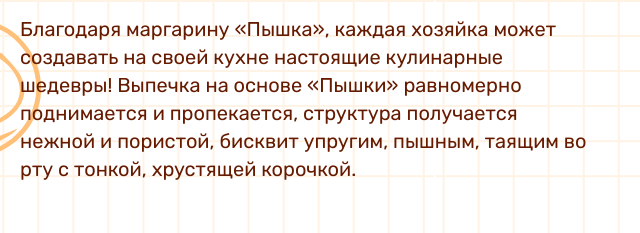
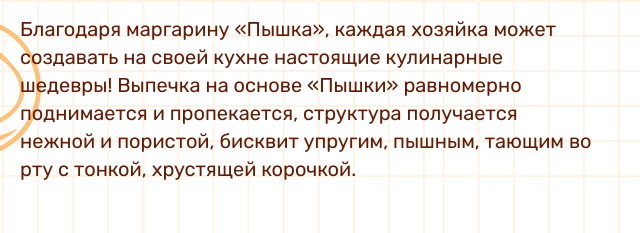
Before and after one commit to Nkr244/donut, a plain HTML site: page lush-quality.html in a window 1280 px wide. Shown: the part 1330-1563 px from the top of the page, 0-640 px from the left. Drawn offline with Linux system fonts and the light colour scheme; a web font is replaced by a local one.

```diff
--- a/lush-quality.html
+++ b/lush-quality.html
@@ -185,7 +185,7 @@
                         <p>
                             Благодаря маргарину «Пышка», каждая хозяйка может создавать на своей кухне настоящие
                             кулинарные шедевры! Выпечка на основе «Пышки» равномерно поднимается и пропекается,
-                            структура получается нежной и пористой, бисквит упругим, пышным, таящим во рту с тонкой,
+                            структура получается нежной и пористой, бисквит упругим, пышным, тающим во рту с тонкой,
                             хрустящей корочкой.
                         </p>
                     </div>
```
